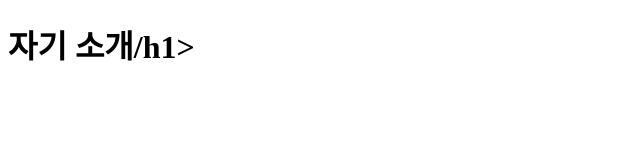
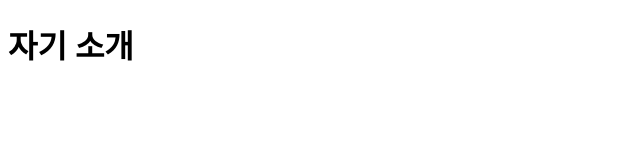
Before and after one commit to wjddsmdb/my-website, a plain HTML site: page index.html in a window 1280 px wide. Shown: the full height of the page, 0-640 px from the left. Drawn offline with Linux system fonts and the light colour scheme.

Commit message:
Update index.html

```diff
--- a/index.html
+++ b/index.html
@@ -4,6 +4,6 @@
     <title>My Wedsite</title>
   </head>
   <body>
-    <h1>자기 소개/h1>
+    <h1>자기 소개</h1>
   </body>
 </html>
```
